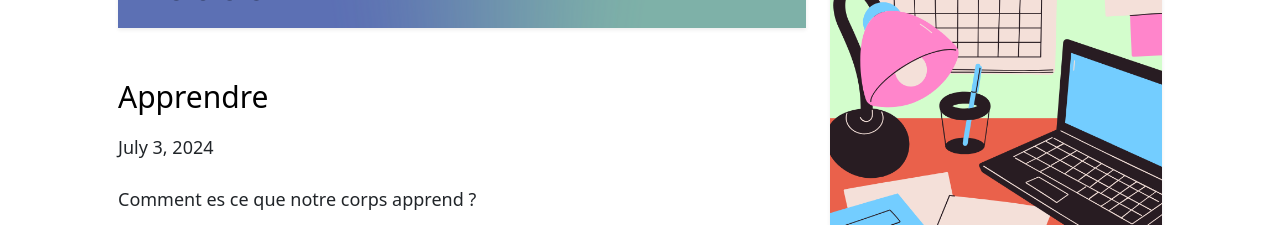
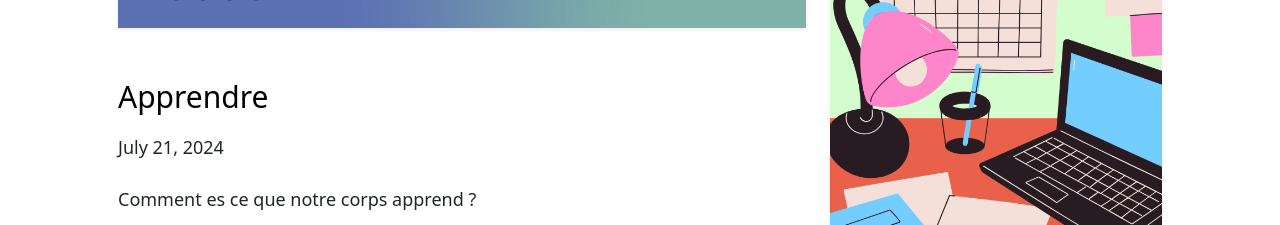
Before and after one commit to Jiplay/blog-portfolio, a Next.js app: page / in a window 1280 px wide. Shown: the part 900-1125 px from the top of the page. Built offline with nearby package versions, Linux system fonts and the light colour scheme.

Commit message:
Fixed invalid char in articles

```diff
--- a/_posts/health/apprendre.md
+++ b/_posts/health/apprendre.md
@@ -2,7 +2,7 @@
 title: 'Apprendre'
 excerpt: "Comment es ce que notre corps apprend ?"
 coverImage: '/postImg/apprendre.png'
-date: '2024-07-03T05:35:07.322Z'
+date: '2024-07-21T05:35:07.322Z'
 author:
   name: Julien
   picture: '/assets/pictures/julien.png'
--- a/components/post-body.tsx
+++ b/components/post-body.tsx
@@ -1,7 +1,7 @@
 import React, { useEffect } from 'react';
-import markdownStyles from './markdown-styles.module.css'
 import hljs from 'highlight.js';
-import 'highlight.js/styles/github.css'; // Choisissez le style qui vous convient
+import 'highlight.js/styles/github.css';
+import ReactMarkdown from "react-markdown"; // Choisissez le style qui vous convient
 type Props = {
   content: string
 }
@@ -13,10 +13,9 @@ const PostBody = ({ content }: Props) => {
 
   return (
     <div className="max-w-6xl mx-auto">
-      <div
-        className={markdownStyles['markdown']}
-        dangerouslySetInnerHTML={{ __html: content }}
-      />
+        <ReactMarkdown>
+            {content}
+        </ReactMarkdown>
     </div>
   )
 }
--- a/pages/[category]/[slug].tsx
+++ b/pages/[category]/[slug].tsx
@@ -69,13 +69,12 @@ export const getServerSideProps: GetServerSideProps = async (context) => {
     'tag'
   ], `_posts/${category}`)
   if (post !== null && post !== undefined) {
-    const content = await markdownToHtml(post.content || '')
 
     return {
       props: {
         post: {
           ...post,
-          content,
+          post,
         },
       },
     }
```
Also changed, not shown: _posts/projects/PassMan.md (+1 -1 lines), 1 other file (tests, documents, lock files or other folders).
